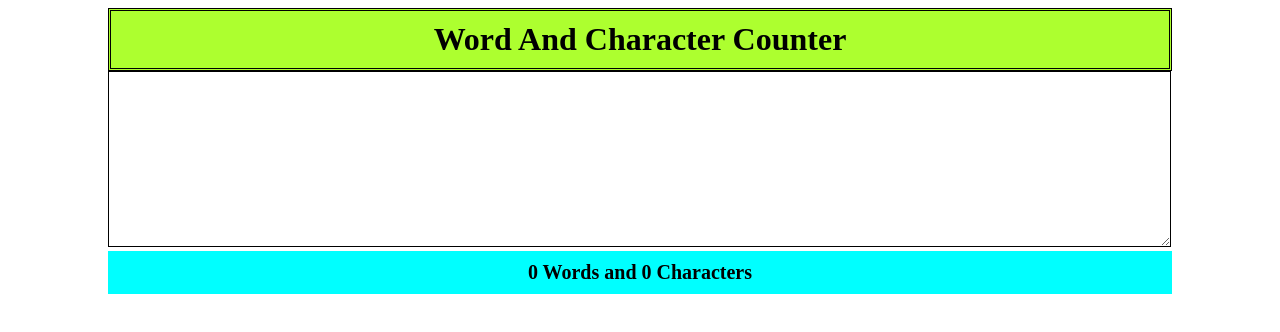
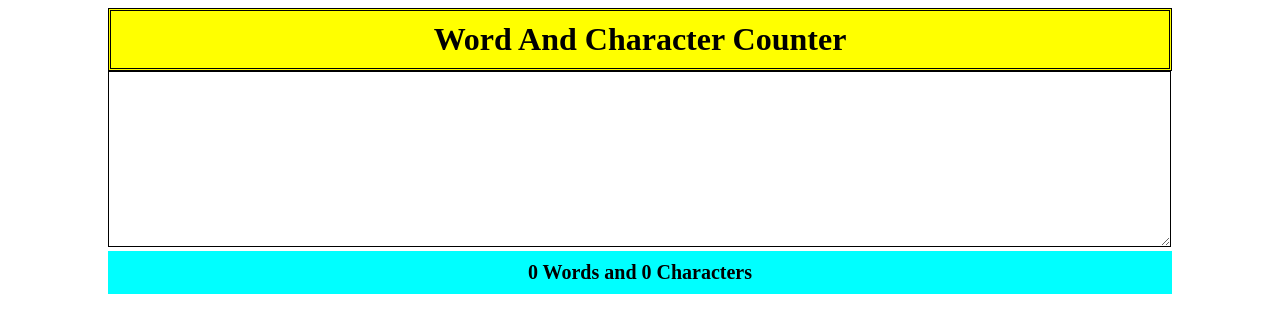
Before and after one commit to yashera01/Word-Counter, a plain HTML site: page index.html in a window 1280 px wide. Drawn offline with Linux system fonts and the light colour scheme.

Commit message:
update 3

```diff
--- a/index.html
+++ b/index.html
@@ -4,12 +4,12 @@
     <meta charset="UTF-8">
     <meta http-equiv="X-UA-Compatible" content="IE=edge">
     <meta name="viewport" content="width=device-width, initial-scale=1.0">
-    <title>Word Counter</title>
+    <title>word Counter</title>
     <!-- css -->
     <link rel="stylesheet" href="style.css">
 </head>
 <body>
-    <h1 style="background-color: greenyellow;">Word And Character Counter</h1>
+    <h1 style="background-color: yellow">Word And Character Counter</h1>
     <textarea id="textbox" cols="30" rows="10"></textarea>
     <p>
         <span id="word">0</span> Words and <span id="char">0</span> Characters
```
